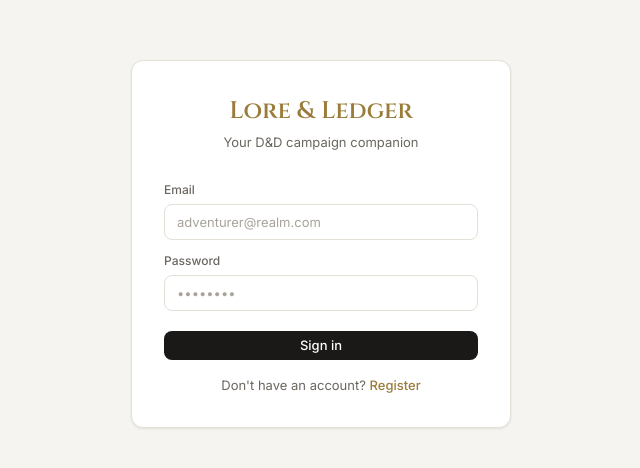
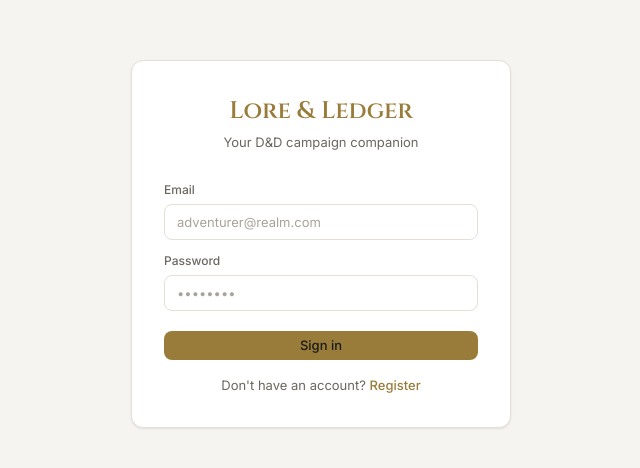
Before and after one commit to jamcodehub/5e-Utility, a React (Vite) app in the folder client/: page / in a window 1280 px wide. Shown: the part 156-624 px from the top of the page, without its empty margins (319-959 px from the left). Built offline with nearby package versions, Linux system fonts and the light colour scheme; no server answers.

Commit message:
css changes

```diff
--- a/client/src/index.css
+++ b/client/src/index.css
@@ -48,8 +48,8 @@ input, textarea, select { font-family: inherit; }
   font-size: 13px; font-weight: 500; border: none;
   transition: all .15s; line-height: 1;
 }
-.btn-primary { background: var(--text); color: #fff; }
-.btn-primary:hover { background: #333; }
+.btn-primary { background: var(--gold); color: var(--text); }
+.btn-primary:hover { background: #b8914a; }
 .btn-ghost { background: transparent; color: var(--text-2); border: 1px solid var(--border); }
 .btn-ghost:hover { background: var(--surface2); color: var(--text); }
 .btn-gold { background: var(--gold-bg); color: var(--gold); border: 1px solid var(--gold-border); }
```
